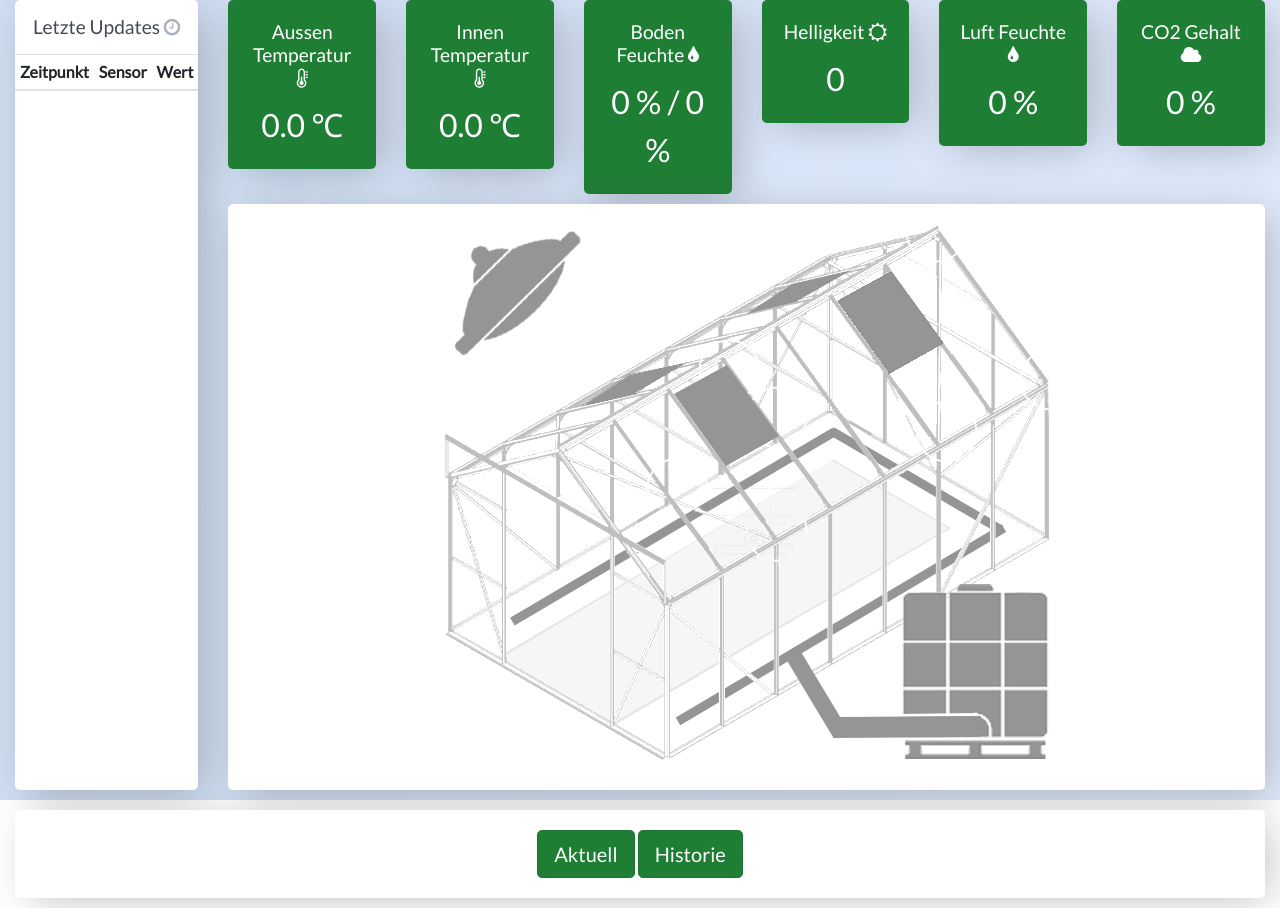
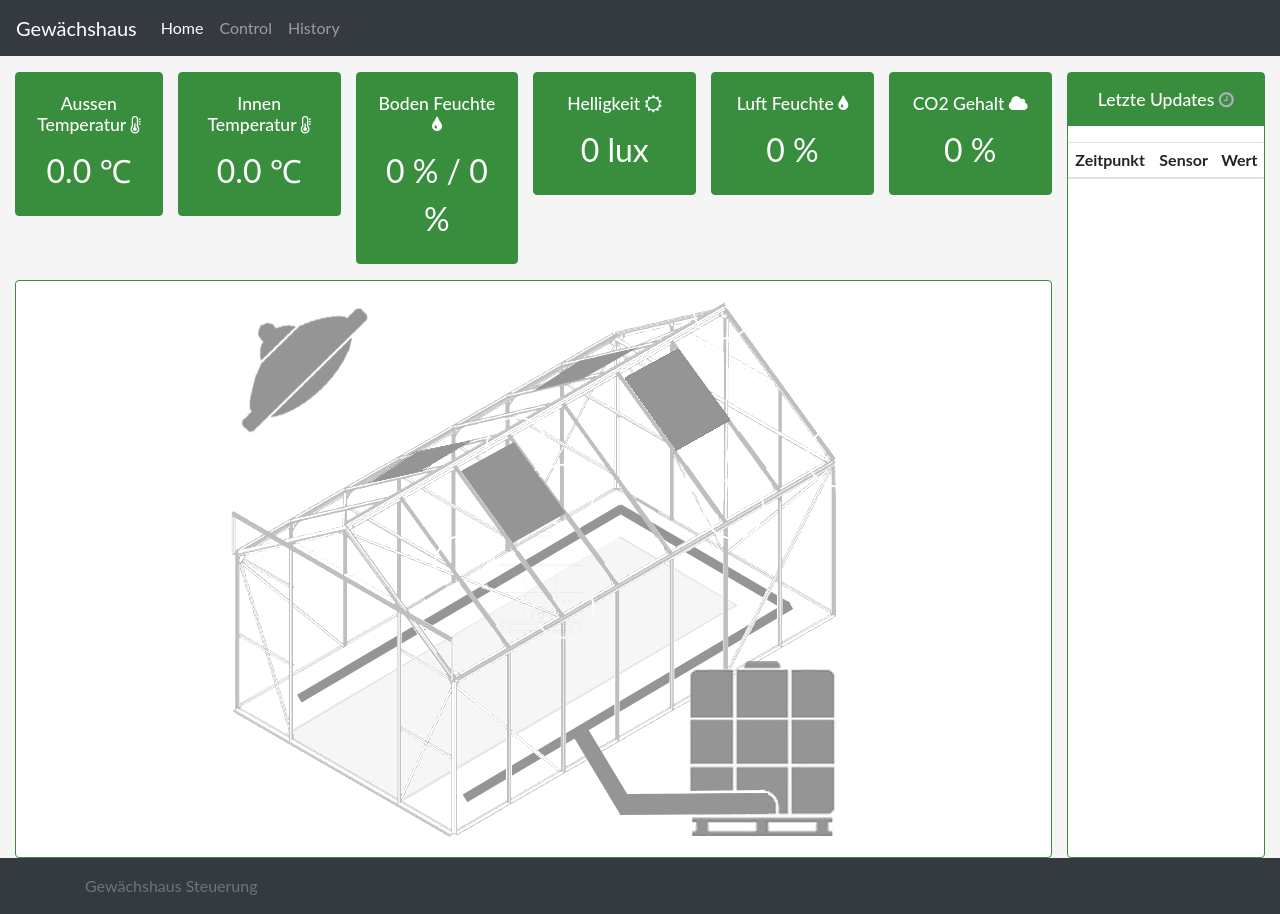
Before and after one commit to hablijack/greenhouse, a Flask app: page / in a window 1280 px wide. Run offline with Flask 2, Linux system fonts and the light colour scheme; data that the repository does not hold is empty; some libraries are stand-ins or nearby versions.

Commit message:
html ui refactoring

```diff
--- a/assets/css/style.css
+++ b/assets/css/style.css
@@ -1,27 +1,11 @@
-
 html, body {
-    min-height: 100vH;
     font-family: 'Lato', sans-serif;
-}
-
-html {
-    background: #fff;
-}
-
-body {
-    background: #E0EAFC; /* fallback for old browsers */
-    background: -webkit-linear-gradient(to right, #CFDEF3, #E0EAFC); /* Chrome 10-25, Safari 5.1-6 */
-    background: -webkit-linear-gradient(left, #CFDEF3, #E0EAFC);
-    background: linear-gradient(to right, #CFDEF3, #E0EAFC); /* W3C, IE 10+/ Edge, Firefox 16+, Chrome 26+, Opera 12+, Safari 7+ */
-}
-
-.container {
-    padding-top: 25px;
+    background-color: #f5f5f5;
 }
 
 .card.ok {
    color: white;
-   background-color: #1e7e34;
+   background-color: #388e3c;
 }
 .card.ok .fa {
     color:white;
@@ -29,42 +13,29 @@ body {
 
 .card {
     color: #434A54;
-    border-radius: 5px;
-    box-shadow: 9px 7px 40px -6px rgba(0, 0, 0, 0.25);
-    background-color: #fff;
+    background-color: white;
     border: none;
-    margin-bottom: 10px;
-}
-
-.card-body {
-    border-radius: 5px;
+    border: 1px solid #388e3c;
 }
 
 .card p {
     font-size: 1.5em;
 }
-
 .card-body.text-center p {
     font-size: 2.0em;
 }
-
 .card sup {
     top: -0.4em;
     font-size: 0.6em;
 }
-
 .card .fa {
     color: #AAB2BD;
 }
-
 .card-title {
-    font-size: 1.2rem;
+    font-size: 1.1rem;
 }
 
-.row + .row {
-    margin-top: 20px;
+.short-history .card-title {
+    background-color: #388e3c;
+    color: white;
 }
-
-.short-history {
-    padding: 15px 0px 0px 0px;
-}
--- a/lib/Scheduler.py
+++ b/lib/Scheduler.py
@@ -5,10 +5,8 @@ import atexit
 import random
 from apscheduler.schedulers.background import BackgroundScheduler
 from datetime import datetime
-
 from lib.sensors.HumidityAndTemperature import HumidityAndTemperature
 from lib.sensors.Light import Light
-
 from lib.Display import Display
 
 
--- a/templates/index.html
+++ b/templates/index.html
@@ -7,54 +7,39 @@
     <link rel='stylesheet prefetch' href='https://cdnjs.cloudflare.com/ajax/libs/normalize/5.0.0/normalize.min.css' />
     <link rel='stylesheet prefetch' href='https://cdnjs.cloudflare.com/ajax/libs/twitter-bootstrap/4.5.0/css/bootstrap.min.css' />
     <link rel='stylesheet prefetch' href='https://cdnjs.cloudflare.com/ajax/libs/font-awesome/4.7.0/css/font-awesome.min.css' />
-    <link rel='stylesheet prefetch' href='https://fonts.googleapis.com/css?family=Lato' />
     <link rel="stylesheet" href="/assets/css/style.css" />
 </head>
 
 <body class="d-flex flex-column h-100">
+
+    <nav class="navbar navbar-expand-lg navbar navbar-dark bg-dark mb-3">
+        <a class="navbar-brand" href="#">Gewächshaus</a>
+        <button class="navbar-toggler" type="button" data-toggle="collapse" data-target="#navbarSupportedContent" aria-controls="navbarSupportedContent" aria-expanded="false" aria-label="Toggle navigation">
+            <span class="navbar-toggler-icon"></span>
+        </button>
+
+        <div class="collapse navbar-collapse" id="navbarSupportedContent">
+            <ul class="navbar-nav mr-auto">
+                <li class="nav-item active">
+                    <a class="nav-link" href="#">Home <span class="sr-only">(current)</span></a>
+                </li>
+                <li class="nav-item">
+                    <a class="nav-link" href="#">Control</a>
+                </li>
+                <li class="nav-item">
+                    <a class="nav-link" href="#">History</a>
+                </li>
+            </ul>
+        </div>
+    </nav>
+
 <div class="container-fluid">
+
     <div class="row">
-        <div class="col-lg-2">
-            <div class="card h-100">
-                <div class="short-history card-body text-center">
-                    <h5 class="card-title">Letzte Updates <i class="fa fa-clock-o" aria-hidden="true"></i></h5>
-                    <p class="card-text" id="last-time">
-                        <table class="table table-hover table-sm">
-                            <thead>
-                              <tr>
-                                <th scope="col">Zeitpunkt</th>
-                                <th scope="col">Sensor</th>
-                                <th scope="col">Wert</th>
-                              </tr>
-                            </thead>
-                            <tbody>
-                                {% for measurement in short_history %}
-                                <tr>
-                                    <td>{{ measurement.time|iso8601_to_readable }}</td>
-                                    <td>{{ measurement.sensor }}</td>
-                                   <td>
-                                    {% if "temp" in measurement.sensor %}
-                                        {{ measurement.value  | default(0.0, true) | round(1, 'floor') }} &#8451;
-                                    {% elif "soil" in measurement.sensor %}
-                                        {{ measurement.value | default(0, true) | round | int }} %
-                                    {% elif "humidity" in measurement.sensor %}
-                                        {{ measurement.value | default(0, true) | round | int }} %
-                                    {% elif "co2" in measurement.sensor %}
-                                        {{ measurement.value | default(0, true) | round | int }} %
-                                    {% elif "light" in measurement.sensor %}
-                                        {{ measurement.value | default(0, true) }}
-                                    {% endif %}
-                                {% endfor %}
-                                </td>
-                              </tr>
-                          </table>
-                    </p>
-                </div>
-            </div>
-        </div>
+
         <div class="col-lg-10">
             <div class="row">
-                <div class="col-lg-2 ">
+                <div class="col-lg-2 mb-3">
                     <div class="card ok">
                         <div class="card-body text-center">
                             <h5 class="card-title">Aussen Temperatur <i class="fa fa-thermometer-half" aria-hidden="true"></i></h5>
@@ -62,7 +47,7 @@
                         </div>
                     </div>
                 </div>
-                <div class="col-lg-2 ">
+                <div class="col-lg-2 mb-3 pl-0">
                     <div class="card ok">
                         <div class="card-body text-center">
                             <h5 class="card-title">Innen Temperatur <i class="fa fa-thermometer-half" aria-hidden="true"></i></h5>
@@ -70,7 +55,7 @@
                         </div>
                     </div>
                 </div>
-                <div class="col-lg-2">
+                <div class="col-lg-2 mb-3 pl-0">
                     <div class="card ok">
                         <div class="card-body text-center">
                             <h5 class="card-title">Boden Feuchte <i class="fa fa-tint" aria-hidden="true"></i></h5>
@@ -81,15 +66,15 @@
                         </div>
                     </div>
                 </div>
-                <div class="col-lg-2">
+                <div class="col-lg-2 mb-3 pl-0">
                     <div class="card ok">
                         <div class="card-body text-center">
                             <h5 class="card-title">Helligkeit <i class="fa fa-sun-o" aria-hidden="true"></i></h5>
-                            <p class="card-text" id="last-light">{{ current.light_inside | default(0, true) | round | int }}</p>
+                            <p class="card-text" id="last-light">{{ current.light_inside | default(0, true) | round | int }} lux</p>
                         </div>
                     </div>
                 </div>
-                <div class="col-lg-2">
+                <div class="col-lg-2 mb-3 pl-0">
                     <div class="card ok">
                         <div class="card-body text-center">
                             <h5 class="card-title">Luft Feuchte <i class="fa fa-tint" aria-hidden="true"></i></h4>
@@ -97,7 +82,7 @@
                         </div>
                     </div>
                 </div>
-                <div class="col-lg-2">
+                <div class="col-lg-2 mb-3 pl-0">
                     <div class="card ok">
                         <div class="card-body text-center">
                             <h5 class="card-title">CO2 Gehalt <i class="fa fa-cloud" aria-hidden="true"></i></h5>
@@ -121,16 +106,52 @@
                 </div>
             </div>
         </div>
+        <div class="col-lg-2 pl-0">
+            <div class="card h-100">
+                <div class="short-history card-body text-center p-0">
+                    <h5 class="card-title pt-3 pb-3">
+                        Letzte Updates <i class="fa fa-clock-o" aria-hidden="true"></i>
+                    </h5>
+                    <p class="card-text light" id="last-time">
+                        <table class="table table-hover table-sm">
+                            <thead>
+                                <tr>
+                                <th scope="col">Zeitpunkt</th>
+                                <th scope="col">Sensor</th>
+                                <th scope="col">Wert</th>
+                                </tr>
+                            </thead>
+                            <tbody>
+                                {% for measurement in short_history %}
+                                <tr>
+                                    <td>{{ measurement.time|iso8601_to_readable }}</td>
+                                    <td>{{ measurement.sensor }}</td>
+                                    <td>
+                                    {% if "temp" in measurement.sensor %}
+                                        {{ measurement.value  | default(0.0, true) | round(1, 'floor') }} &#8451;
+                                    {% elif "soil" in measurement.sensor %}
+                                        {{ measurement.value | default(0, true) | round | int }} %
+                                    {% elif "humidity" in measurement.sensor %}
+                                        {{ measurement.value | default(0, true) | round | int }} %
+                                    {% elif "co2" in measurement.sensor %}
+                                        {{ measurement.value | default(0, true) | round | int }} %
+                                    {% elif "light" in measurement.sensor %}
+                                        {{ measurement.value | default(0, true) | round | int }} lux
+                                    {% endif %}
+                                {% endfor %}
+                                </td>
+                                </tr>
+                            </table>
+                        </p>
+                    </div>
+                </div>
+            </div>
+        </div>
     </div>
 
-    <footer class="row justify-content-md-center">
-        <div class="col-lg-12">
-            <div class="card">
-                <div class="card-body text-center" id="endpoints">
-                    <a id="endpoint-1" class="btn btn-success btn-lg active" role="button" aria-pressed="true">Aktuell</a>
-                    <a id="endpoint-1" class="btn btn-success btn-lg active" role="button" aria-pressed="true">Historie</a>
-                </div>
-            </div>
+    <footer class="footer mt-auto py-3 mt-3 bg-dark">
+        <div class="container">
+            <span class="text-muted">Gewächshaus Steuerung</span>
         </div>
     </footer>
 
```
Also changed, not shown: lib/Display.py (+3 -5 lines), lib/sensors/Light.py (+22 -1 lines).
